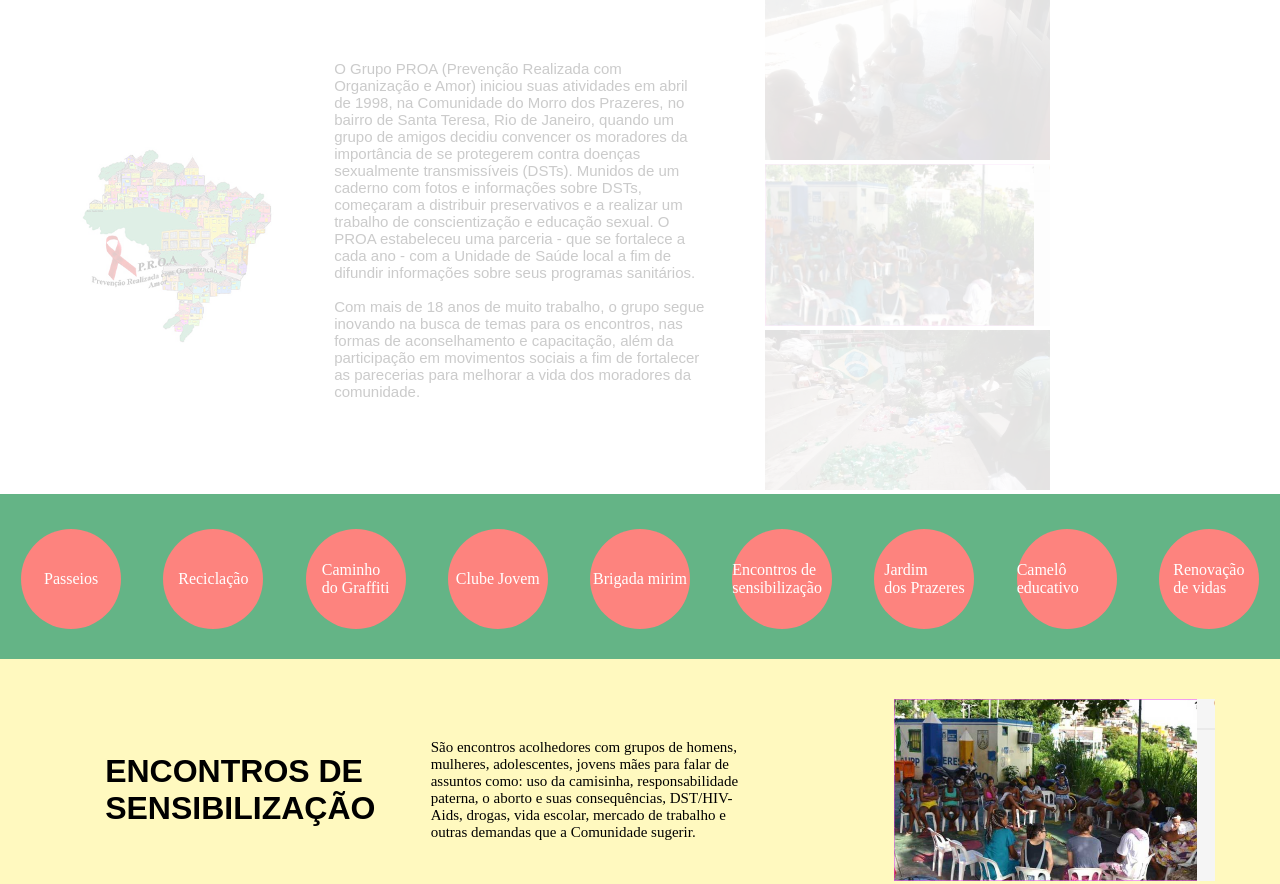
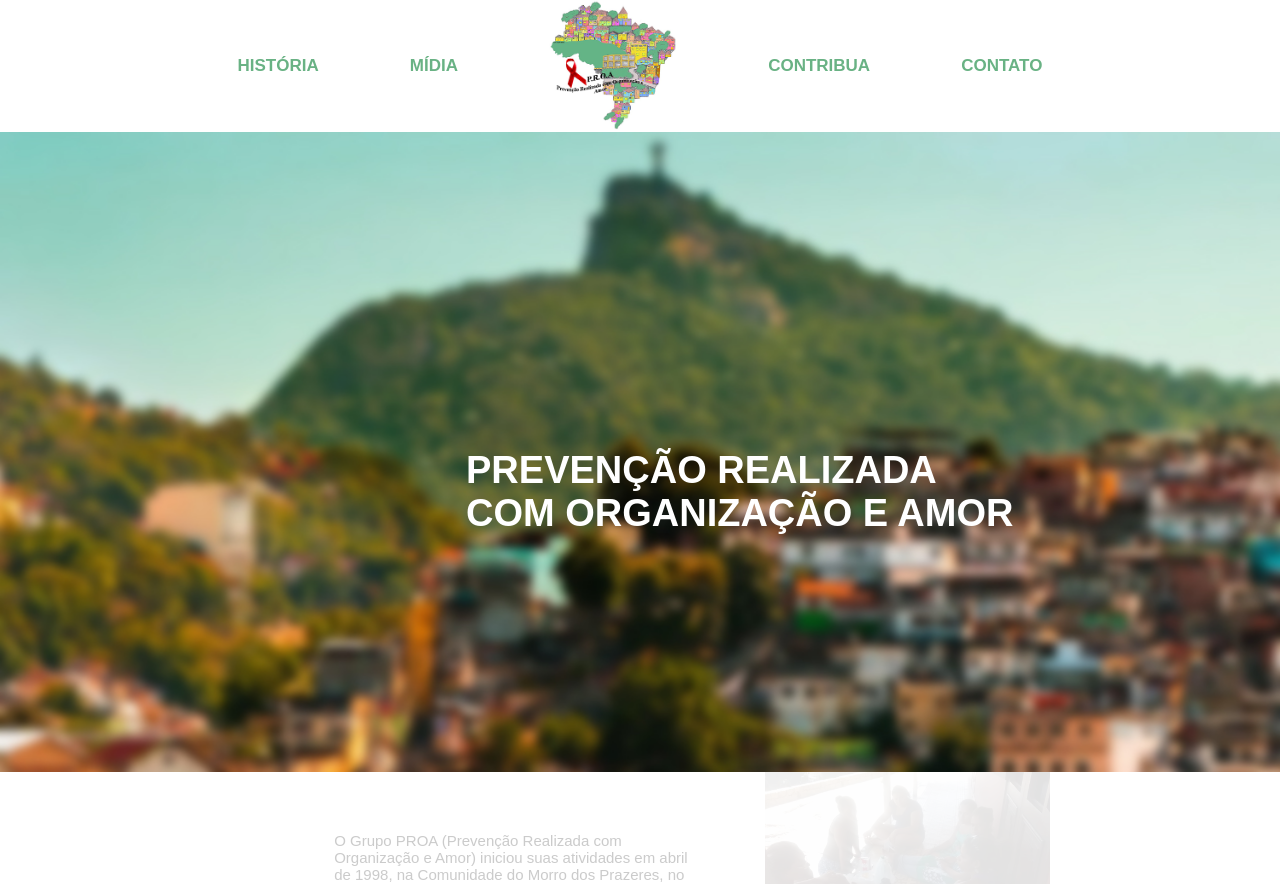
Before and after one commit to GabrielMilao/Projeto-PROA, a plain HTML site: page index.html in a window 1280 px wide. Shown: the top 884 px of the page. Drawn offline with Linux system fonts and the light colour scheme.

Commit message:
juntando as partes

```diff
--- a/index.html
+++ b/index.html
@@ -8,6 +8,20 @@
 	<title>PROA</title>
 </head>
 <body>
+	<header>
+			<div class="block__proa">
+				<nav class="proa__menu">
+					<a class="menu__link" href="#historia">HISTÓRIA</a>
+					<a class="menu__link" href="#midia">MÍDIA</a>
+					<img class="menu__image" src="assets/logo-proa-original.png">
+					<a class="menu__link" href="#contribua">CONTRIBUA</a>
+					<a class="menu__link" href="#contato">CONTATO</a>
+				</nav>
+			</div>
+			<div class="block__panel">
+				<h1 class="panel__title">PREVENÇÃO REALIZADA COM ORGANIZAÇÃO E AMOR</h1>
+			</div>
+		</header>
 	<main>
 		<section class="containerProa">
 			<div class="containerProa-block">
--- a/style.css
+++ b/style.css
@@ -1,8 +1,67 @@
 *{
 	padding: 0;
 	margin: 0;
+	box-sizing: border-box;
+	text-decoration: none;
 }
 @import url('https://fonts.googleapis.com/css?family=Oswald');
+.block__proa {
+	width: 100%;
+	display: flex;
+	justify-content: center;
+}
+.proa__menu {
+	width: 70%;
+	display: flex;
+	justify-content: space-around;
+	align-items: center;
+}
+.menu__link {
+	color: #69B284;
+	font-size: 17px;
+	font-family: arial;
+	font-weight: bolder;
+	text-align: left;
+}
+.menu__image {
+	width: 10vw;
+}
+.block__panel {
+	width: 100%;
+	height: 80vh;
+	display: flex;
+	justify-content: center;
+	align-items: center;
+	background: url(assets/home.jpg) no-repeat;
+	background-size: cover;
+}
+.panel__title {
+	width: 60vw;
+	padding: 80px 0 0 210px;
+	color: white;
+	font-size: 38px;
+	font-family: arial;
+	font-weight: bolder;
+	text-align: left;
+	z-index: 5;
+}
+
+@media (max-width: 768px) {
+	.proa__menu {
+		width: 100%;
+	}
+	.menu__link  {
+		font-size: 12px;
+	}
+	.panel__title {
+		width: 42%;
+		font-size: 18px;
+		padding:  0 60px 78px 0;
+	}
+	.block__panel {
+		background-position: top;
+	}
+}
 
 .containerProa{
 	width: 100vw;
```
